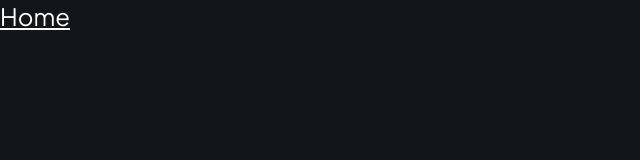
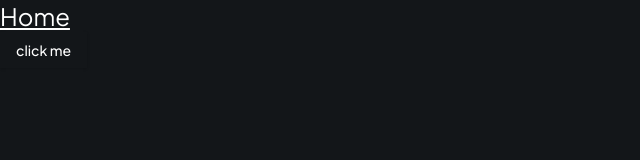
Before and after one commit to kwqme-Jonas/MedEase, a Next.js app: page / in a window 1280 px wide. Shown: the top 160 px of the page, without its empty margins (0-640 px from the left). Built offline with nearby package versions, Linux system fonts and the light colour scheme.

Commit message:
installed shadcn

```diff
--- a/app/layout.tsx
+++ b/app/layout.tsx
@@ -1,6 +1,7 @@
 import type { Metadata } from "next";
 import { Plus_Jakarta_Sans } from "next/font/google";
 import "./globals.css";
+import { ThemeProvider } from "@/components/ui/theme-provider";
 
 import { cn } from '@/lib/utils'
 
@@ -22,9 +23,16 @@ export default function RootLayout({
 }: Readonly<{
   children: React.ReactNode;
 }>) {
-  return (
-    <html lang="en">
-      <body className={cn('min-h-screen bg-dark-300 font-sans antialiased', fontSans.variable)}>{children}</body>
-    </html>
-  );
+    return (
+      <html lang="en">
+        <body className={cn('min-h-screen bg-dark-300 font-sans antialiased', fontSans.variable)}>
+            <ThemeProvider
+            attribute="class"
+            defaultTheme="dark"
+          >
+            {children}
+          </ThemeProvider>
+        </body>
+      </html>
+    );
 }
--- a/app/page.tsx
+++ b/app/page.tsx
@@ -1,8 +1,11 @@
+import { Button } from "@/components/ui/button";
+
 export default function Home() {
   return (
 
     <div>
       <h1 className="text-white text-2xl underline">Home</h1>
+      <Button> click me</Button>
     </div>
   )
 }
--- /dev/null
+++ b/components/ui/button.tsx
@@ -0,0 +1,57 @@
+import * as React from "react"
+import { Slot } from "@radix-ui/react-slot"
+import { cva, type VariantProps } from "class-variance-authority"
+
+import { cn } from "@/lib/utils"
+
+const buttonVariants = cva(
+  "inline-flex items-center justify-center gap-2 whitespace-nowrap rounded-md text-sm font-medium transition-colors focus-visible:outline-none focus-visible:ring-1 focus-visible:ring-ring disabled:pointer-events-none disabled:opacity-50 [&_svg]:pointer-events-none [&_svg]:size-4 [&_svg]:shrink-0",
+  {
+    variants: {
+      variant: {
+        default:
+          "bg-primary text-primary-foreground shadow hover:bg-primary/90",
+        destructive:
+          "bg-destructive text-destructive-foreground shadow-sm hover:bg-destructive/90",
+        outline:
+          "border border-input bg-background shadow-sm hover:bg-accent hover:text-accent-foreground",
+        secondary:
+          "bg-secondary text-secondary-foreground shadow-sm hover:bg-secondary/80",
+        ghost: "hover:bg-accent hover:text-accent-foreground",
+        link: "text-primary underline-offset-4 hover:underline",
+      },
+      size: {
+        default: "h-9 px-4 py-2",
+        sm: "h-8 rounded-md px-3 text-xs",
+        lg: "h-10 rounded-md px-8",
+        icon: "h-9 w-9",
+      },
+    },
+    defaultVariants: {
+      variant: "default",
+      size: "default",
+    },
+  }
+)
+
+export interface ButtonProps
+  extends React.ButtonHTMLAttributes<HTMLButtonElement>,
+    VariantProps<typeof buttonVariants> {
+  asChild?: boolean
+}
+
+const Button = React.forwardRef<HTMLButtonElement, ButtonProps>(
+  ({ className, variant, size, asChild = false, ...props }, ref) => {
+    const Comp = asChild ? Slot : "button"
+    return (
+      <Comp
+        className={cn(buttonVariants({ variant, size, className }))}
+        ref={ref}
+        {...props}
+      />
+    )
+  }
+)
+Button.displayName = "Button"
+
+export { Button, buttonVariants }
--- /dev/null
+++ b/components/ui/theme-provider.tsx
@@ -0,0 +1,11 @@
+"use client"
+
+import * as React from "react"
+import { ThemeProvider as NextThemesProvider } from "next-themes"
+
+export function ThemeProvider({
+  children,
+  ...props
+}: React.ComponentProps<typeof NextThemesProvider>) {
+  return <NextThemesProvider {...props}>{children}</NextThemesProvider>
+}
--- a/package.json
+++ b/package.json
@@ -9,8 +9,12 @@
     "lint": "next lint"
   },
   "dependencies": {
+    "@radix-ui/react-slot": "^1.1.1",
+    "class-variance-authority": "^0.7.1",
     "clsx": "^2.1.1",
+    "lucide-react": "^0.473.0",
     "next": "15.1.5",
+    "next-themes": "^0.4.4",
     "react": "^19.0.0",
     "react-dom": "^19.0.0",
     "tailwind-merge": "^2.6.0",
--- a/tailwind.config.ts
+++ b/tailwind.config.ts
@@ -14,66 +14,126 @@ const config = {
   theme: {
   	container: {
   		center: true,
-      padding: "2rem",
+  		padding: '2rem',
   		screens: {
-        "2xl": "1400px",
-      },
+  			'2xl': '1400px'
+  		}
   	},
   	extend: {
   		colors: {
   			green: {
-          500: "#24AE7C",
-          600: "#0D2A1F",
+  				'500': '#24AE7C',
+  				'600': '#0D2A1F'
   			},
   			blue: {
-          500: "#79B5EC",
-          600: "#152432",
+  				'500': '#79B5EC',
+  				'600': '#152432'
   			},
   			red: {
-          500: "#F37877",
-          600: "#3E1716",
-          700: "#F24E43",
+  				'500': '#F37877',
+  				'600': '#3E1716',
+  				'700': '#F24E43'
   			},
   			light: {
-          200: "#E8E9E9",
+  				'200': '#E8E9E9'
   			},
   			dark: {
-          200: "#0D0F10",
-          300: "#131619",
-          400: "#1A1D21",
-          500: "#363A3D",
-          600: "#76828D",
-          700: "#ABB8C4",
+  				'200': '#0D0F10',
+  				'300': '#131619',
+  				'400': '#1A1D21',
+  				'500': '#363A3D',
+  				'600': '#76828D',
+  				'700': '#ABB8C4'
   			},
+  			background: 'hsl(var(--background))',
+  			foreground: 'hsl(var(--foreground))',
+  			card: {
+  				DEFAULT: 'hsl(var(--card))',
+  				foreground: 'hsl(var(--card-foreground))'
+  			},
+  			popover: {
+  				DEFAULT: 'hsl(var(--popover))',
+  				foreground: 'hsl(var(--popover-foreground))'
+  			},
+  			primary: {
+  				DEFAULT: 'hsl(var(--primary))',
+  				foreground: 'hsl(var(--primary-foreground))'
+  			},
+  			secondary: {
+  				DEFAULT: 'hsl(var(--secondary))',
+  				foreground: 'hsl(var(--secondary-foreground))'
+  			},
+  			muted: {
+  				DEFAULT: 'hsl(var(--muted))',
+  				foreground: 'hsl(var(--muted-foreground))'
+  			},
+  			accent: {
+  				DEFAULT: 'hsl(var(--accent))',
+  				foreground: 'hsl(var(--accent-foreground))'
+  			},
+  			destructive: {
+  				DEFAULT: 'hsl(var(--destructive))',
+  				foreground: 'hsl(var(--destructive-foreground))'
+  			},
+  			border: 'hsl(var(--border))',
+  			input: 'hsl(var(--input))',
+  			ring: 'hsl(var(--ring))',
+  			chart: {
+  				'1': 'hsl(var(--chart-1))',
+  				'2': 'hsl(var(--chart-2))',
+  				'3': 'hsl(var(--chart-3))',
+  				'4': 'hsl(var(--chart-4))',
+  				'5': 'hsl(var(--chart-5))'
+  			}
   		},
   		fontFamily: {
-        sans: ["var(--font-sans)", ...fontFamily.sans],
+  			sans: [
+  				'var(--font-sans)',
+                    ...fontFamily.sans
+                ]
   		},
   		backgroundImage: {
-        appointments: "url('/assets/images/appointments-bg.png')",
-        pending: "url('/assets/images/pending-bg.png')",
-        cancelled: "url('/assets/images/cancelled-bg.png')",
+  			appointments: `url('/assets/images/appointments-bg.png')`,
+  			pending: `url('/assets/images/pending-bg.png')`,
+  			cancelled: `url('/assets/images/cancelled-bg.png')`
   		},
   		keyframes: {
-        "accordion-down": {
-          from: { height: "0" },
-          to: { height: "var(--radix-accordion-content-height)" },
+  			'accordion-down': {
+  				from: {
+  					height: '0'
   				},
-        "accordion-up": {
-          from: { height: "var(--radix-accordion-content-height)" },
-          to: { height: "0" },
+  				to: {
+  					height: 'var(--radix-accordion-content-height)'
+  				}
   			},
-        "caret-blink": {
-          "0%,70%,100%": { opacity: "1" },
-          "20%,50%": { opacity: "0" },
+  			'accordion-up': {
+  				from: {
+  					height: 'var(--radix-accordion-content-height)'
   				},
+  				to: {
+  					height: '0'
+  				}
+  			},
+  			'caret-blink': {
+  				'0%,70%,100%': {
+  					opacity: '1'
+  				},
+  				'20%,50%': {
+  					opacity: '0'
+  				}
+  			}
   		},
   		animation: {
-        "accordion-down": "accordion-down 0.2s ease-out",
-        "accordion-up": "accordion-up 0.2s ease-out",
-        "caret-blink": "caret-blink 1.25s ease-out infinite",
+  			'accordion-down': 'accordion-down 0.2s ease-out',
+  			'accordion-up': 'accordion-up 0.2s ease-out',
+  			'caret-blink': 'caret-blink 1.25s ease-out infinite'
   		},
-    },
+  		borderRadius: {
+  			lg: 'var(--radius)',
+  			md: 'calc(var(--radius) - 2px)',
+  			sm: 'calc(var(--radius) - 4px)'
+  		}
+  	}
   },
   plugins: [require("tailwindcss-animate")],
 } satisfies Config;
```
Also changed, not shown: components.json (added), 1 other file (tests, documents, lock files or other folders). Lines whose indentation alone changed are shown as unchanged.
